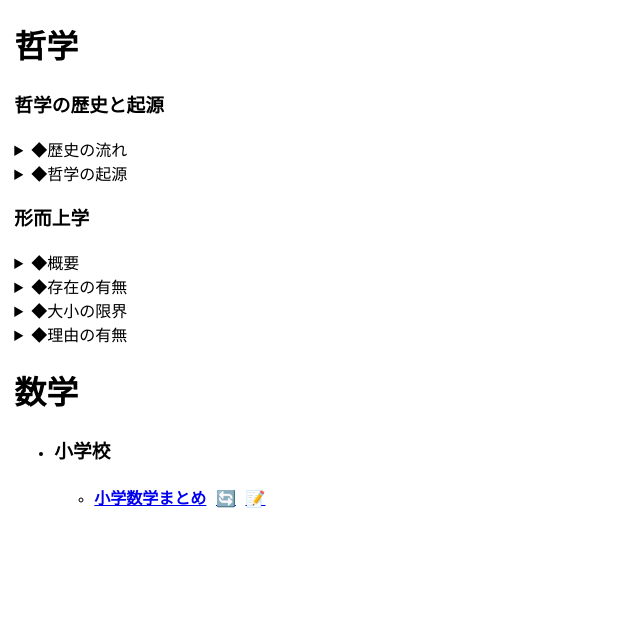
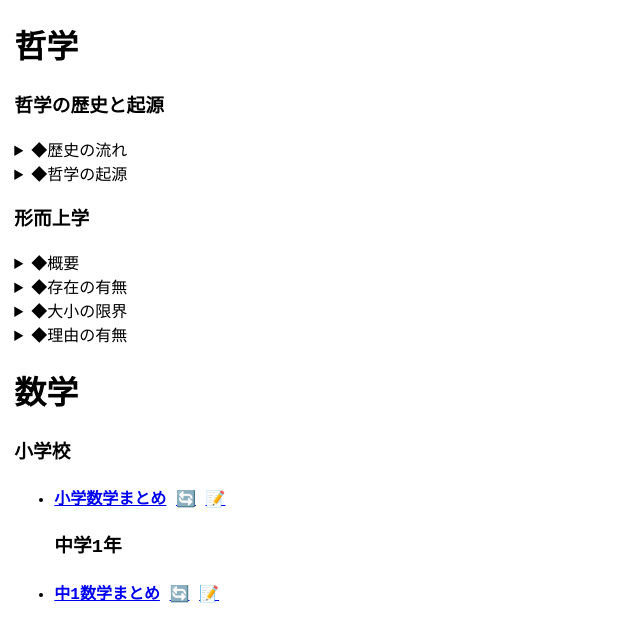
Before and after one commit to zoldof/algo-notes-ci, a Jekyll site: the page built from docs/menu/menu.md, in a window 1280 px wide. Shown: the top 642 px of the page, without its empty margins (0-640 px from the left). Built offline with Jekyll 4.4.1, drawn with Linux system fonts in a browser that asks for light colours; nearby versions of some CDN libraries; our own code applies the rules of GitHub Pages for plain Markdown files; library files that are not in the unit come from our copies.

Commit message:
Update menu.md

```diff
--- a/docs/menu/menu.md
+++ b/docs/menu/menu.md
@@ -46,5 +46,7 @@
 </details>
 
 # 数学
-- ### 小学校
-  - #### <a href="https://zoldof.github.io/algo-notes/shougaku/" target="_blank">小学数学まとめ</a> <a href="https://github.com/zoldof/algo-notes-ci/commits/main/docs/dist/shougaku/index.md" target="_blank">🔄</a> <a href="https://github.com/zoldof/algo-notes-ci/edit/main/docs/dist/shougaku/index.md" target="_blank">📝</a>
+### 小学校
+- #### <a href="https://zoldof.github.io/algo-notes/shougaku/" target="_blank">小学数学まとめ</a> <a href="https://github.com/zoldof/algo-notes-ci/commits/main/docs/dist/shougaku/index.md" target="_blank">🔄</a> <a href="https://github.com/zoldof/algo-notes-ci/edit/main/docs/dist/shougaku/index.md" target="_blank">📝</a>
+### 中学1年
+- #### <a href="https://zoldof.github.io/algo-notes/chu1/" target="_blank">中1数学まとめ</a> <a href="https://github.com/zoldof/algo-notes-ci/commits/main/docs/dist/chu1/index.md" target="_blank">🔄</a> <a href="https://github.com/zoldof/algo-notes-ci/edit/main/docs/dist/chu1/index.md" target="_blank">📝</a>
```
